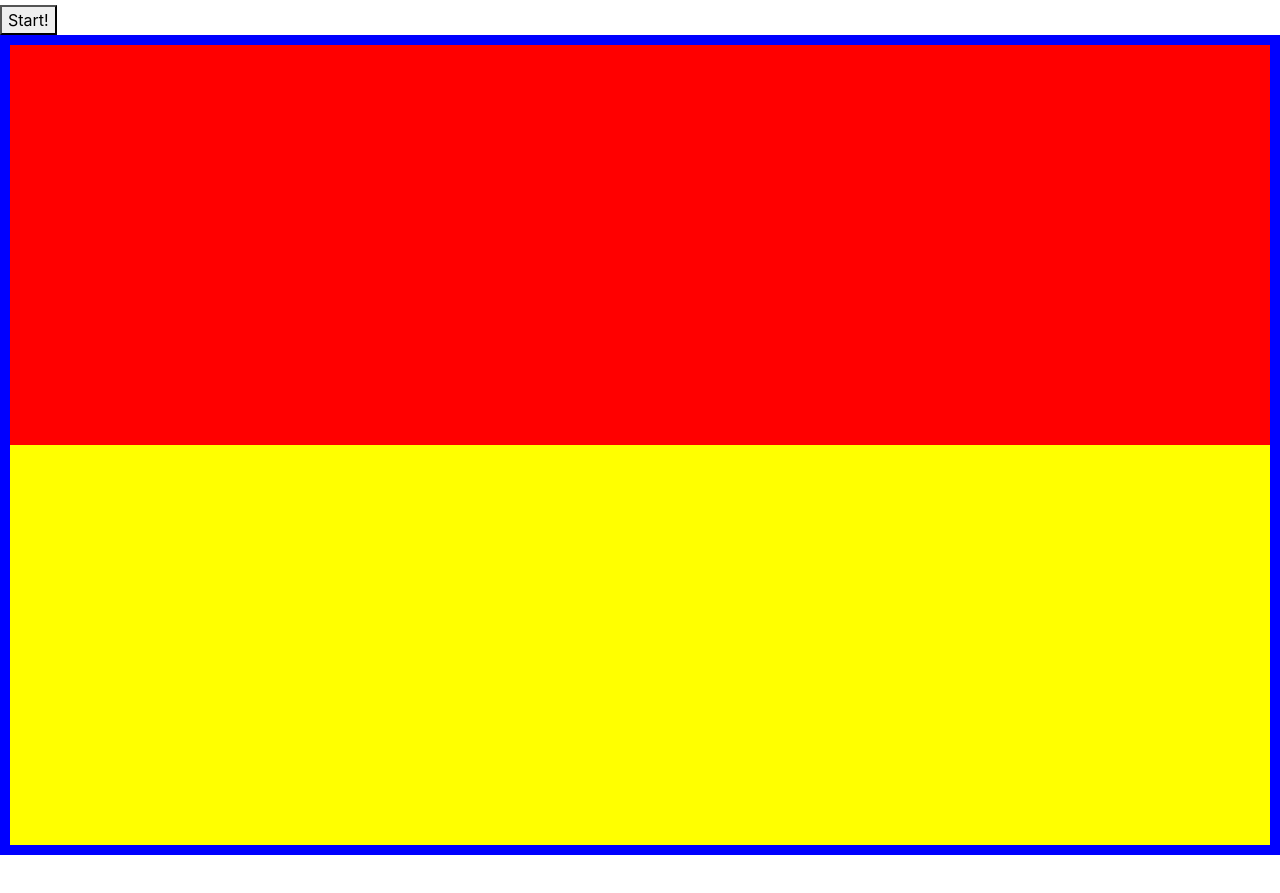
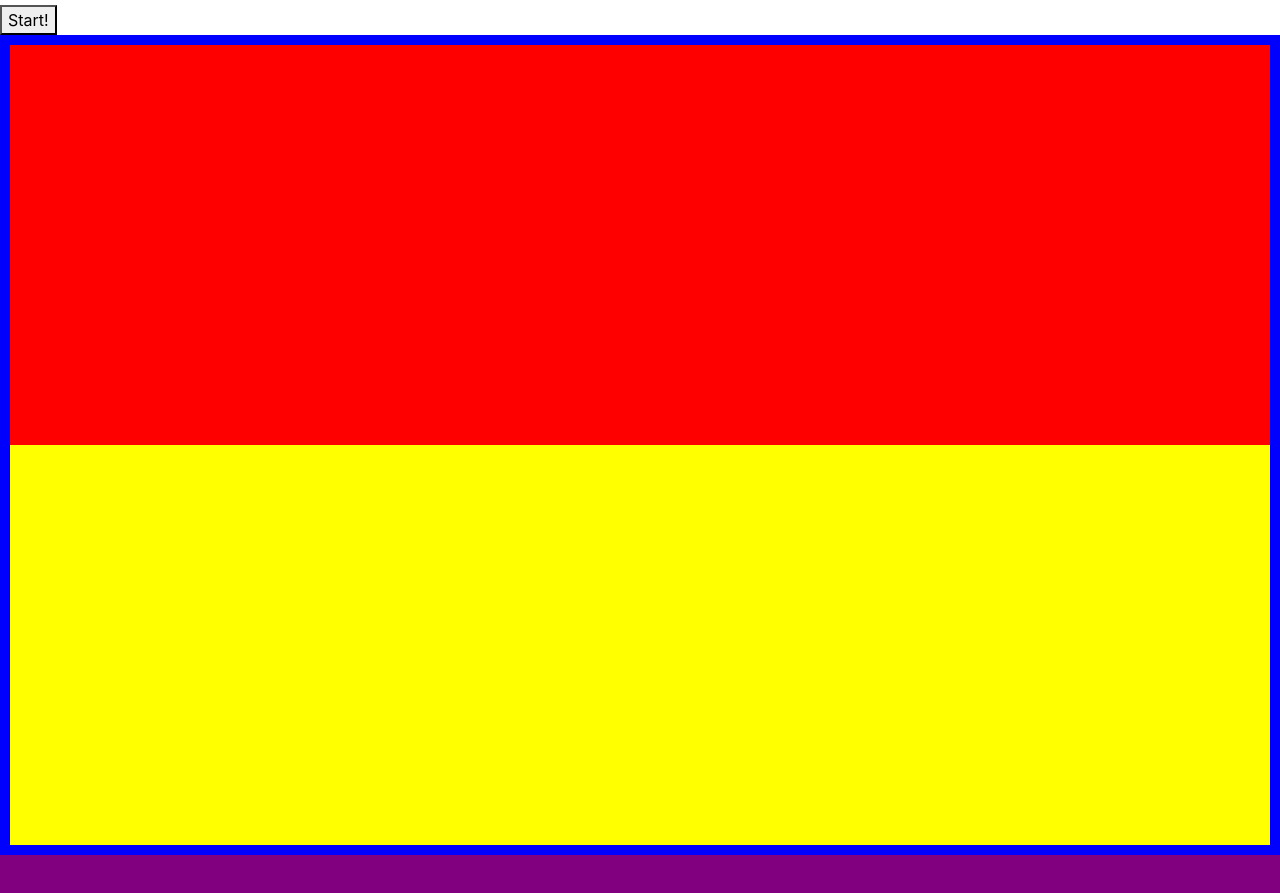
Before and after one commit to katieburrows/triviaGame, a plain HTML site: page index.html in a window 1280 px wide. Shown: the part 51-944 px from the top of the page. Before the commit the page ends 906 px from the top, so only its background shows below. Drawn offline with nearby package versions, Linux system fonts and the light colour scheme.

Commit message:
styling to figure out html structure

```diff
--- a/assets/css/style.css
+++ b/assets/css/style.css
@@ -14,5 +14,6 @@
 }
 
 #scoreBoard {
-
+    padding: 30px;
+    background: purple;
 }
```
